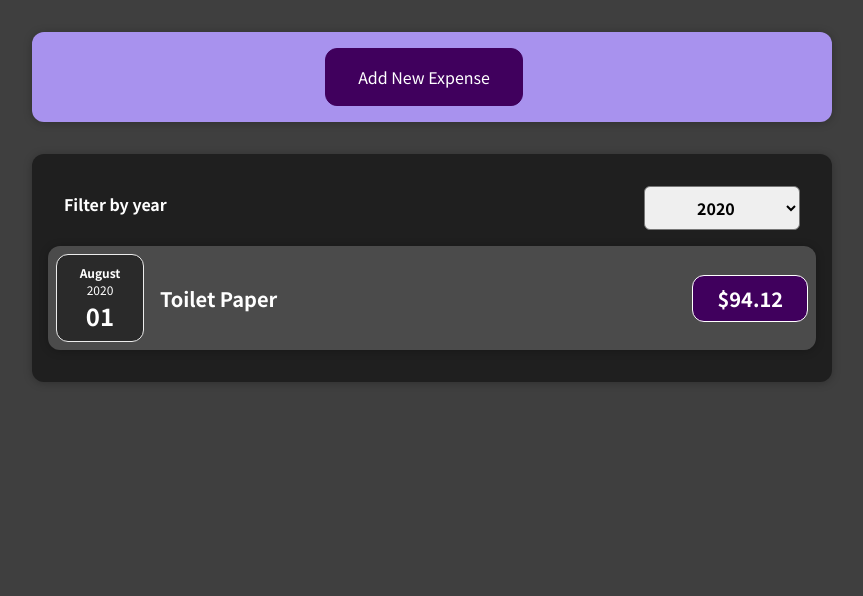
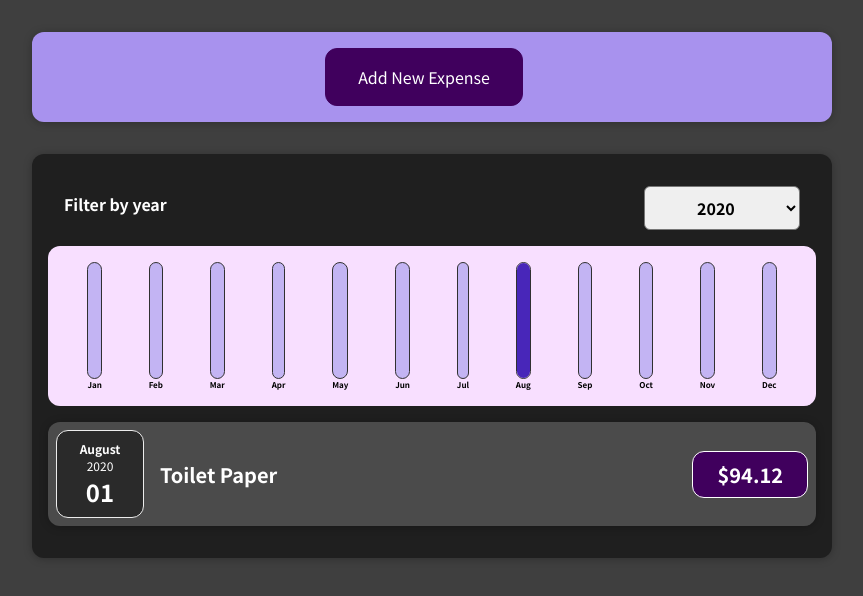
Before and after one commit to JackCode/001-starting-setup, a React (Create React App) app: page / in a window 1280 px wide. Shown: the top 596 px of the page, without its empty margins (208-1071 px from the left). Built offline with nearby package versions, Linux system fonts and the light colour scheme.

Commit message:
Complete expense tracking website

```diff
--- a/src/components/Chart/Chart.js
+++ b/src/components/Chart/Chart.js
@@ -1,19 +1,22 @@
-import React from "react";
-import ChartBar from "./ChartBar";
+import React from 'react';
+import ChartBar from './ChartBar';
 
-import "./Chart.css";
+import './Chart.css';
 
 const Chart = function (props) {
+  const dataPointsValues = props.dataPoints.map((dataPoint) => dataPoint.value);
+  const totalMaximum = Math.max(...dataPointsValues);
+
   return (
     <div className="chart">
-      {props.dataPoints.map((dataPoint) => {
+      {props.dataPoints.map((dataPoint) => (
         <ChartBar
           key={dataPoint.label}
           value={dataPoint.value}
-          maxValue={null}
+          maxValue={totalMaximum}
           label={dataPoint.label}
-        />;
-      })}
+        />
+      ))}
     </div>
   );
 };
--- a/src/components/Expenses/Expenses.js
+++ b/src/components/Expenses/Expenses.js
@@ -1,19 +1,20 @@
-import React, { useState } from "react";
-import Card from "../UI/Card";
-import ExpensesFilter from "./ExpensesFilter";
-import ExpensesList from "./ExpensesList";
+import React, { useState } from 'react';
+import Card from '../UI/Card';
+import ExpensesFilter from './ExpensesFilter';
+import ExpensesList from './ExpensesList';
 
-import "./Expenses.css";
+import './Expenses.css';
+import ExpensesChart from './ExpensesChart';
 
 const Expenses = function (props) {
-  const [filteredYear, setFilteredYear] = useState("2020");
+  const [filteredYear, setFilteredYear] = useState('2020');
 
   const filterChangedHandler = function (selectedYear) {
     setFilteredYear(selectedYear);
   };
 
   const expensesFilteredByYear = props.expenses.filter(
-    (expense) => expense.date.getFullYear() + "" === filteredYear
+    (expense) => expense.date.getFullYear() + '' === filteredYear
   );
 
   return (
@@ -22,6 +23,7 @@ const Expenses = function (props) {
         selected={filteredYear}
         onChangeFilter={filterChangedHandler}
       />
+      <ExpensesChart expenses={expensesFilteredByYear} />
       <ExpensesList items={expensesFilteredByYear} />
     </Card>
   );
--- /dev/null
+++ b/src/components/Expenses/ExpensesChart.js
@@ -0,0 +1,29 @@
+import React from 'react';
+import Chart from '../Chart/Chart';
+
+const ExpensesChart = function (props) {
+  const chartDataPoints = [
+    { label: 'Jan', value: 0 },
+    { label: 'Feb', value: 0 },
+    { label: 'Mar', value: 0 },
+    { label: 'Apr', value: 0 },
+    { label: 'May', value: 0 },
+    { label: 'Jun', value: 0 },
+    { label: 'Jul', value: 0 },
+    { label: 'Aug', value: 0 },
+    { label: 'Sep', value: 0 },
+    { label: 'Oct', value: 0 },
+    { label: 'Nov', value: 0 },
+    { label: 'Dec', value: 0 },
+  ];
+
+  // sum expenses for each month into each month's value
+  for (const expense of props.expenses) {
+    const expenseMonth = expense.date.getMonth(); // 0 indexed
+    chartDataPoints[expenseMonth].value += expense.amount;
+  }
+
+  return <Chart dataPoints={chartDataPoints} />;
+};
+
+export default ExpensesChart;
--- a/src/components/NewExpense/ExpenseForm.js
+++ b/src/components/NewExpense/ExpenseForm.js
@@ -1,11 +1,11 @@
-import React, { useState } from "react";
+import React, { useState } from 'react';
 
-import "./ExpenseForm.css";
+import './ExpenseForm.css';
 
 const ExpenseForm = function (props) {
-  const [enteredTitle, setEnteredTitle] = useState("");
-  const [enteredAmount, setEnteredAmount] = useState("");
-  const [enteredDate, setEnteredDate] = useState("");
+  const [enteredTitle, setEnteredTitle] = useState('');
+  const [enteredAmount, setEnteredAmount] = useState('');
+  const [enteredDate, setEnteredDate] = useState('');
   // const [userInput, setUserInput] = useState({
   //   enteredTitle: "",
   //   enteredAmount: "",
@@ -38,21 +38,22 @@ const ExpenseForm = function (props) {
 
     const expenseData = {
       title: enteredTitle,
-      amount: enteredAmount,
+      amount: +enteredAmount,
       date: new Date(enteredDate),
     };
 
-    setEnteredTitle("");
-    setEnteredAmount("");
-    setEnteredDate("");
+    setEnteredTitle('');
+    setEnteredAmount('');
+    setEnteredDate('');
 
     props.onSaveExpenseData(expenseData);
+    props.hideFormHandler();
   };
 
   const resetHandler = function (event) {
-    setEnteredTitle("");
-    setEnteredAmount("");
-    setEnteredDate("");
+    setEnteredTitle('');
+    setEnteredAmount('');
+    setEnteredDate('');
   };
 
   return (
@@ -91,9 +92,7 @@ const ExpenseForm = function (props) {
         <button type="reset" onClick={props.hideFormHandler}>
           Cancel
         </button>
-        <button type="submit" onClick={props.hideFormHandler}>
-          Add Expense
-        </button>
+        <button type="submit">Add Expense</button>
       </div>
     </form>
   );
```
